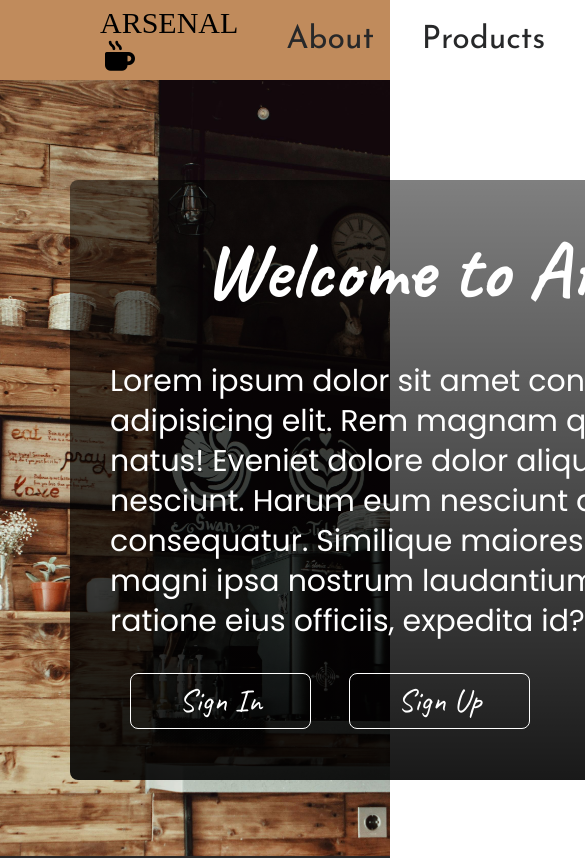
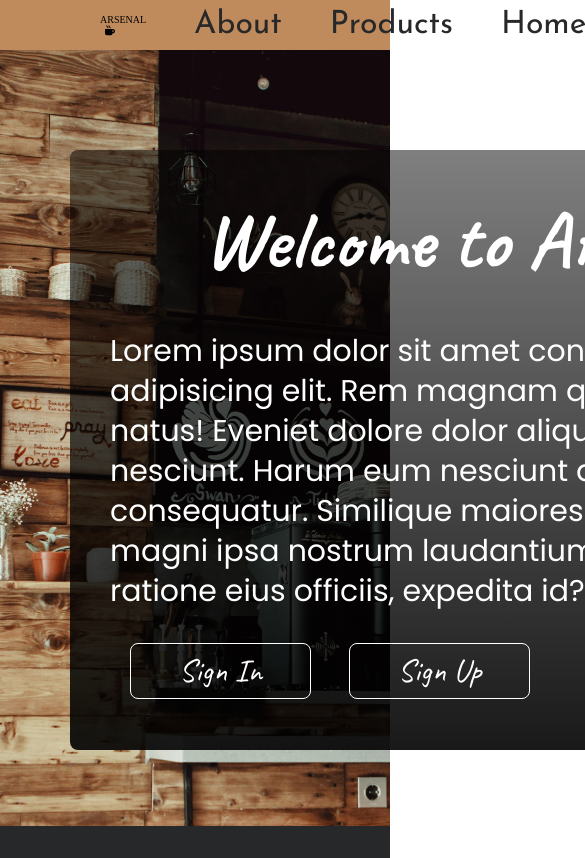
Before and after one commit to AidenPearce1765/Coffee, a plain HTML site: page index.html in a window 390 px wide. Shown: the top 858 px of the page, 585 px wide, since content can reach past the window. Drawn offline with nearby package versions, Linux system fonts and the light colour scheme.

Commit message:
change font size logo

```diff
--- a/css/style.css
+++ b/css/style.css
@@ -416,6 +416,23 @@
 
 }
 
-.swiper-slide img{
+.swiper-slide img {
     width: 300px;
 }
+
+@media screen and (max-width:768px) {
+    .navbar {
+        width: 100%;
+        height: 50px;
+        background-color: #C08B5C;
+        display: flex;
+        align-items: center;
+        justify-content: space-between;
+        box-shadow: 0 10 100px;
+        position: relative;
+    }
+
+    .navbar .logo {
+        font-size: 10px;
+    }
+}
```
